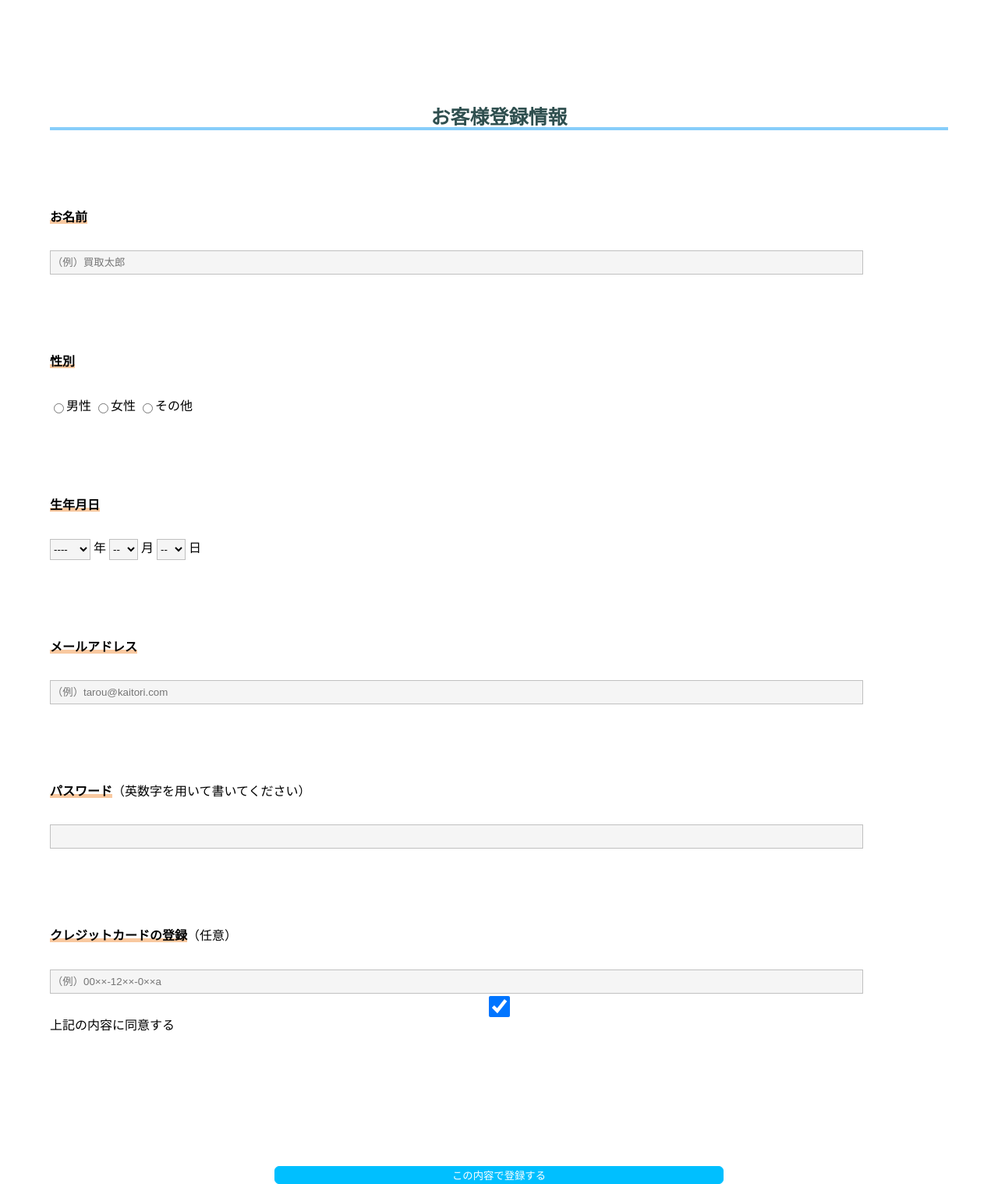
After one commit to appurupai0/appurupai0.github.io, a PHP site: page /labo-form.html in a window 1280 px wide. The commit adds this page. Shown: the whole page at 78% size. Run offline with PHP 8.4, Linux system fonts and the light colour scheme.

Commit message:
ログイン画面の簡略デザイン完成

```diff
--- /dev/null
+++ b/labo-layout/css/labo-form.css
@@ -0,0 +1,59 @@
+/*body{
+	background-image: url(../sample-img/aqua.jpg);
+	opacity: 0.3;
+}*/
+
+.container{
+	width: 90%;
+	margin: 0 auto;
+}
+
+.form{
+	display: flex;
+	flex-direction: column;
+}
+
+.form h1{
+	font-size: 25px;
+	border-bottom: 4px solid #87cefa;
+	margin-top: 12%;
+	text-align: center;
+	color: #2f4f4f;
+}
+
+.form label{
+	margin-top: 9%;
+}
+
+input,select{
+	background-color: #f5f5f5;
+	border: 1px solid #c0c0c0;
+	height: 27px;
+}
+
+span{
+	background: linear-gradient(transparent 70%, rgba(244,164,96,.6) 70%);
+	font-weight: bold;
+}
+
+.wid{
+	width: 90%;
+}
+
+.margin-3{
+	margin-top: 3%;
+}
+
+.btn{
+	margin-top: 15%;
+	display: flex;
+	justify-content: center;
+}
+
+button{
+	width: 50%;
+	background-color: #00bfff;
+	border: 1px solid #00bfff;
+	border-radius: 6px;
+	color: #fff;
+}
--- /dev/null
+++ b/labo-layout/js/labo-form.js
@@ -0,0 +1,80 @@
+$(function() {
+    // 現在の年月日を取得
+    var time = new Date();
+    var year = time.getFullYear();
+    var month = time.getMonth() + 1;
+    var date = time.getDate();
+
+    // 選択された年月日を取得
+    var selected_year = document.getElementById("year").value;
+    var selected_month = document.getElementById("month").value;
+
+    // 年(初期): 1900〜現在の年 の値を設定
+    for (var i = year; i >= 1900 ; i--) {
+        $('#year').append('<option value="' + i + '">' + i + '</option>');
+    }
+
+    // 月(初期): 1~12 の値を設定
+    for (var j = 1; j <= 12; j++) {
+        $('#month').append('<option value="' + j + '">' + j + '</option>');
+    }
+
+    // 日(初期): 1~31 の値を設定
+    for (var k = 1; k <= 31; k++) {
+        $('#date').append('<option value="' + k + '">' + k + '</option>');
+    }
+
+    // 月(変更)：選択された年に合わせて、適した月の値を選択肢にセットする
+    $('#year').change(function() {
+        selected_year = $('#year').val();
+
+        // 現在の年が選択された場合、月の選択肢は 1~現在の月 に設定
+        // それ以外の場合、1~12 に設定
+        var last_month = 12;
+        if (selected_year == year) {
+            last_month = month;
+        }
+        $('#month').children('option').remove();
+        $('#month').append('<option value="' + 0 + '">--</option>');
+        for (var n = 1; n <= last_month; n++) {
+            $('#month').append('<option value="' + n + '">' + n + '</option>');
+        }
+    });
+
+    // 日(変更)：選択された年・月に合わせて、適した日の値を選択肢にセットする
+    $('#year,#month').change(function() {
+        selected_year = $('#year').val();
+        selected_month = $('#month').val();
+
+        // 現在の年・月が選択された場合、日の選択肢は 1~現在の日付 に設定
+        // それ以外の場合、各月ごとの最終日を判定し、1~最終日 に設定
+        if (selected_year == year && selected_month == month ) {
+            var last_date = date;
+        }else{
+            // 2月：日の選択肢は1~28日に設定
+            // ※ ただし、閏年の場合は29日に設定
+            if (selected_month == 2) {
+                if((Math.floor(selected_year%4 == 0)) && (Math.floor(selected_year%100 != 0)) || (Math.floor(selected_year%400 == 0))){
+                    last_date = 29;
+                }else{
+                    last_date = 28;
+                }
+
+            // 4, 6, 9, 11月：日の選択肢は1~30日に設定
+            }else if(selected_month == 4 || selected_month == 6 || selected_month == 9 || selected_month == 11 ){
+                last_date = 30;
+
+            // 1, 3, 5, 7, 8, 10, 12月：日の選択肢は1~31日に設定
+            }else{
+                last_date = 31;
+            }
+        }
+
+        $('#date').children('option').remove();
+        $('#date').append('<option value="' + 0 + '">--</option>');
+        for (var m = 1; m <= last_date; m++) {
+            $('#date').append('<option value="' + m + '">' + m + '</option>');
+        }
+    });
+
+});
--- /dev/null
+++ b/labo-layout/labo-form.html
@@ -0,0 +1,64 @@
+<!DOCTYPE html>
+<html lang="ja">
+<head>
+	<meta charset="UTF-8">
+	<meta name="viewport" content="width=device-width, initial-scale=1.0">
+	<title>resister</title>
+	<link rel="stylesheet" href="reset.css">
+	<link rel="stylesheet" href="css/labo-form.css">
+
+
+</head>
+<body>
+	<div class="container">
+		<form action="" class="form">
+			<h1>お客様登録情報</h1>
+			<label for="name"><span>お名前</span><br>
+				<div class="margin-3"></div>
+				<input class="wid" type="text" placeholder="（例）買取太郎">
+			</label>
+			<label for="gender"><span>性別</span><br>
+				<div class="margin-3"></div>
+				<input type="radio" name="gender" value="male">男性
+				<input type="radio" name="gender" value="female">女性
+				<input type="radio" name="gender" value="other">その他
+			</label>
+            <label for="birth"><span>生年月日</span><br>
+            	<div class="margin-3"></div>
+	            <select id="year">
+	                <option value="0">----</option>
+	            </select> 年
+	            <select id="month">
+	                <option value="0">--</option>
+	            </select> 月
+	            <select id="date">
+	                <option value="0">--</option>
+	            </select> 日
+            </label>
+
+			<label for="age"><span>メールアドレス</span><br>
+				<div class="margin-3"></div>
+				<input class="wid" type="email" placeholder="（例）tarou@kaitori.com">
+			</label>
+			<label for="age"><span>パスワード</span>（英数字を用いて書いてください）<br>
+				<div class="margin-3"></div>
+				<input class="wid" type="" placeholder="">
+			</label>
+			<label for="name"><span>クレジットカードの登録</span>（任意）<br>
+				<div class="margin-3"></div>
+				<input class="wid" type="text" placeholder="（例）00××-12××-0××a">
+			</label>
+			<input type="checkbox" checked="checked">上記の内容に同意する
+			<div class="btn">
+				<button type="submit">この内容で登録する</button>
+			</div>
+		</form>
+	</div>
+
+	<script
+    src="https://code.jquery.com/jquery-3.4.1.slim.min.js"
+    integrity="sha256-pasqAKBDmFT4eHoN2ndd6lN370kFiGUFyTiUHWhU7k8="
+    crossorigin="anonymous"></script>
+    <script type="text/javascript" src="js/labo-form.js"></script>
+</body>
+</html>
--- a/labo-layout/labo.html
+++ b/labo-layout/labo.html
@@ -60,7 +60,7 @@
 						<h1>カンタン登録で</h1>
 						<h1>今すぐすたーーと🔥</h1>
 						<div class="button-position">
-							<button>はじめる!</button>
+							<button><a href="labo-form.html">はじめる!</a></button>
 						</div>
 					</div>
 				</div>
```
Also changed, not shown: labo-layout/labo-form.js (added, +80 -0 lines), labo-layout/labo.css (+6 -2 lines), labo-layout/sample-img/aqua.jpg (added).
